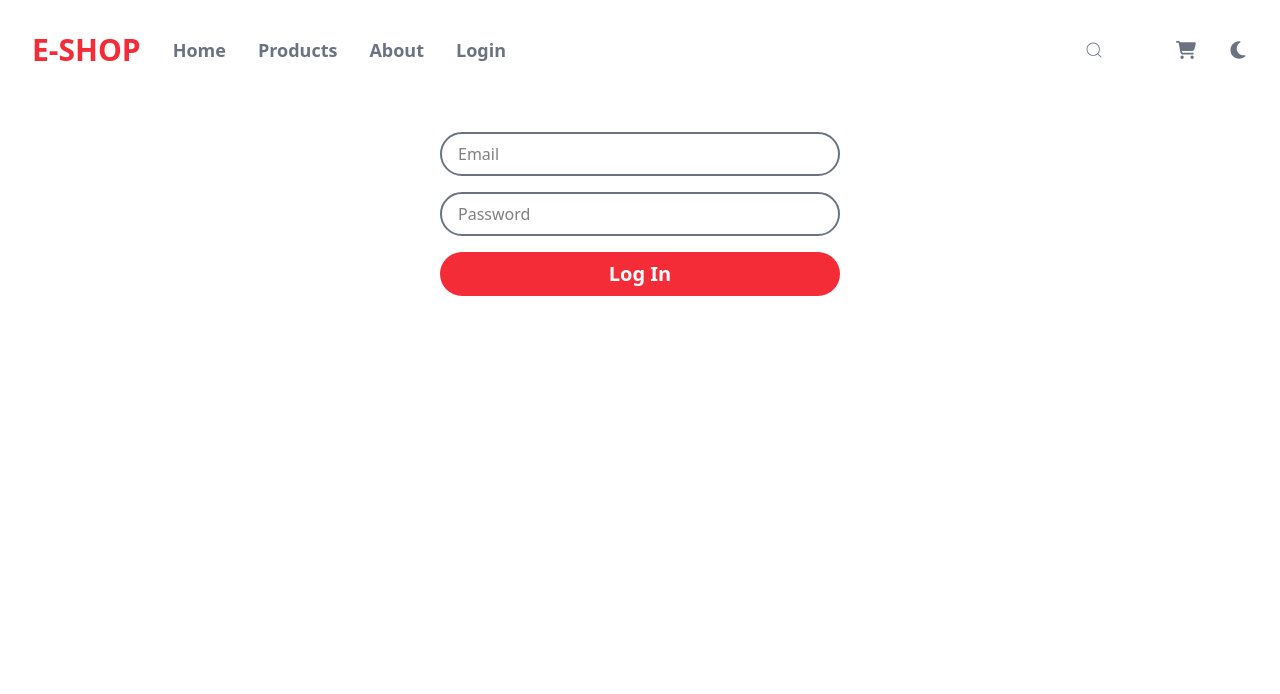
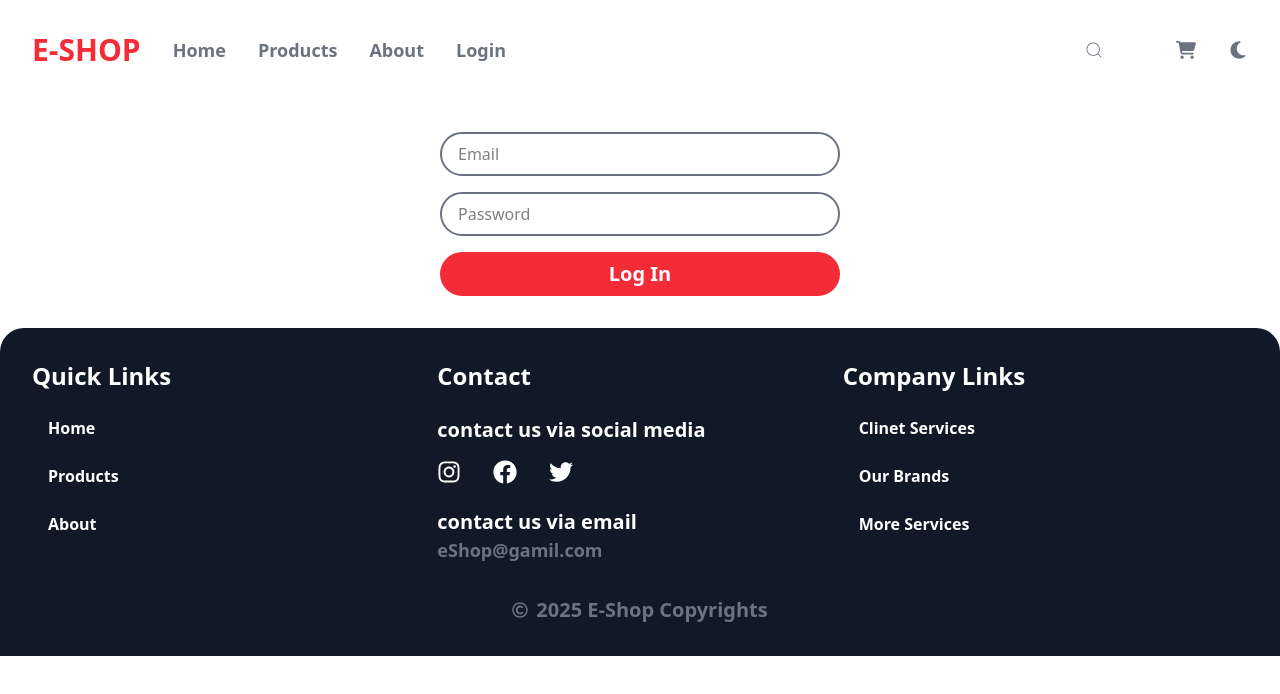
Before and after one commit to raheemnbrk/e-shop, a React (Vite) app: page /login in a window 1280 px wide. Shown: the top 694 px of the page. Built offline with nearby package versions, Linux system fonts and the light colour scheme.

Commit message:
fix styling

```diff
--- /dev/null
+++ b/src/components/footer.jsx
@@ -0,0 +1,51 @@
+import { Link } from "react-router-dom"
+import { FaInstagram, FaFacebook, FaTwitter, FaRegCopyright } from "react-icons/fa";
+
+export default function Footer() {
+    const date = new Date().getFullYear()
+    return (
+        <>
+            <div className="bg-darkBg dark:bg-black text-white rounded-t-3xl p-8 relative bottom-0 space-y-8">
+                <div className="grid grid-cols-2 md:grid-cols-3">
+                    <div className="flex flex-col space-y-6">
+                        <h1 className="text-2xl dark:text-white capitalize font-bold">quick links</h1>
+                        <ul className="flex flex-col space-y-6 capitalize mx-4">
+                            <li className="hover:text-primary font-semibold cursor-pointer"><Link to={""}>home</Link></li>
+                            <li className="hover:text-primary font-semibold cursor-pointer"><Link to={"products"}>products</Link></li>
+                            <li className="hover:text-primary font-semibold cursor-pointer"><Link to={"about"}>about</Link></li>
+                        </ul>
+                    </div>
+                    <div className="flex flex-col space-y-6">
+                        <h1 className="text-2xl dark:text-white capitalize font-bold">contact</h1>
+
+                        <div className="space-y-4">
+                            <h1 className="font-semibold text-xl">contact us via social media</h1>
+                            <ul className="flex gap-8 text-2xl">
+                                <li className="hover:text-primary cursor-pointer"><FaInstagram /></li>
+                                <li className="hover:text-primary cursor-pointer"><FaFacebook /></li>
+                                <li className="hover:text-primary cursor-pointer"><FaTwitter /></li>
+                            </ul>
+                        </div>
+
+                        <div>
+                            <h1 className="font-semibold text-xl">contact us via email</h1>
+                            <p className="text-lg text-dark-text font-semibold">eShop@gamil.com</p>
+                        </div>
+                    </div>
+                    <div className="flex flex-col space-y-6">
+                        <h1 className="text-2xl dark:text-white capitalize font-bold">company links</h1>
+                        <ul className="flex flex-col space-y-6 capitalize mx-4">
+                            <li className="hover:text-primary font-semibold cursor-pointer">clinet services</li>
+                            <li className="hover:text-primary font-semibold cursor-pointer">our brands</li>
+                            <li className="hover:text-primary font-semibold cursor-pointer">more services</li>
+                        </ul>
+                    </div>
+                </div>
+                <div className="text-dark-text flex gap-2 items-center capitalize justify-center text-center">
+                    <p><FaRegCopyright /></p>
+                    <h1 className="text-xl font-semibold">{date} e-shop copyrights</h1>
+                </div>
+            </div>
+        </>
+    )
+}
--- a/src/components/layout.jsx
+++ b/src/components/layout.jsx
@@ -1,5 +1,7 @@
 import NavBar from "./navBar"
 import { Outlet } from "react-router-dom"
+import Footer from "./footer"
+
 import { useEffect , useState } from "react"
 
 export default function Layout(){
@@ -21,6 +23,7 @@ export default function Layout(){
         <>
           <NavBar theme={theme} setTheme={setTheme}/>
           <Outlet/>
+          <Footer/>
         </>
     )
 }
--- a/src/components/login.jsx
+++ b/src/components/login.jsx
@@ -9,7 +9,7 @@ export default function Login(){
                type="email"
                placeholder="Email"
                name="email"
-               className="border-2 border-light-text dark:border-dark-text focus:border-primary focus:outline-0 px-4 py-2 rounded-full w-[400px] mx-auto"
+               className="border-2 dark:text-white border-light-text dark:border-dark-text focus:border-primary focus:outline-0 px-4 py-2 rounded-full w-[400px] mx-auto"
                />
 
 
@@ -17,7 +17,7 @@ export default function Login(){
                type="password"
                placeholder="Password"
                name="password"
-               className="border-2 border-light-text dark:border-dark-text focus:border-primary focus:outline-0 px-4 py-2 rounded-full w-[400px] mx-auto"
+               className="border-2 dark:text-white border-light-text dark:border-dark-text focus:border-primary focus:outline-0 px-4 py-2 rounded-full w-[400px] mx-auto"
                />
               <button className="bg-primary text-white px-4 py-2 rounded-full w-[400px] cursor-pointer capitalize font-semibold text-xl mx-auto">Log in</button>
             </Form>
```
